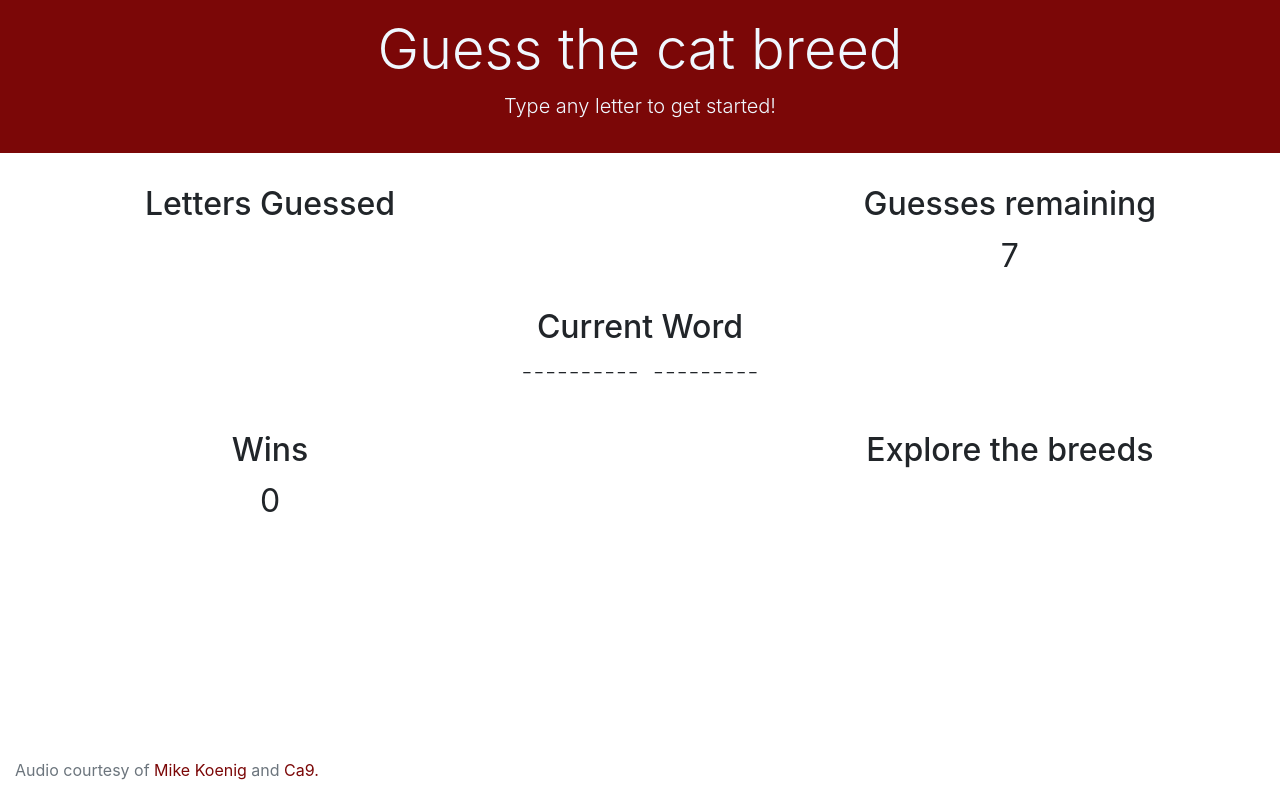
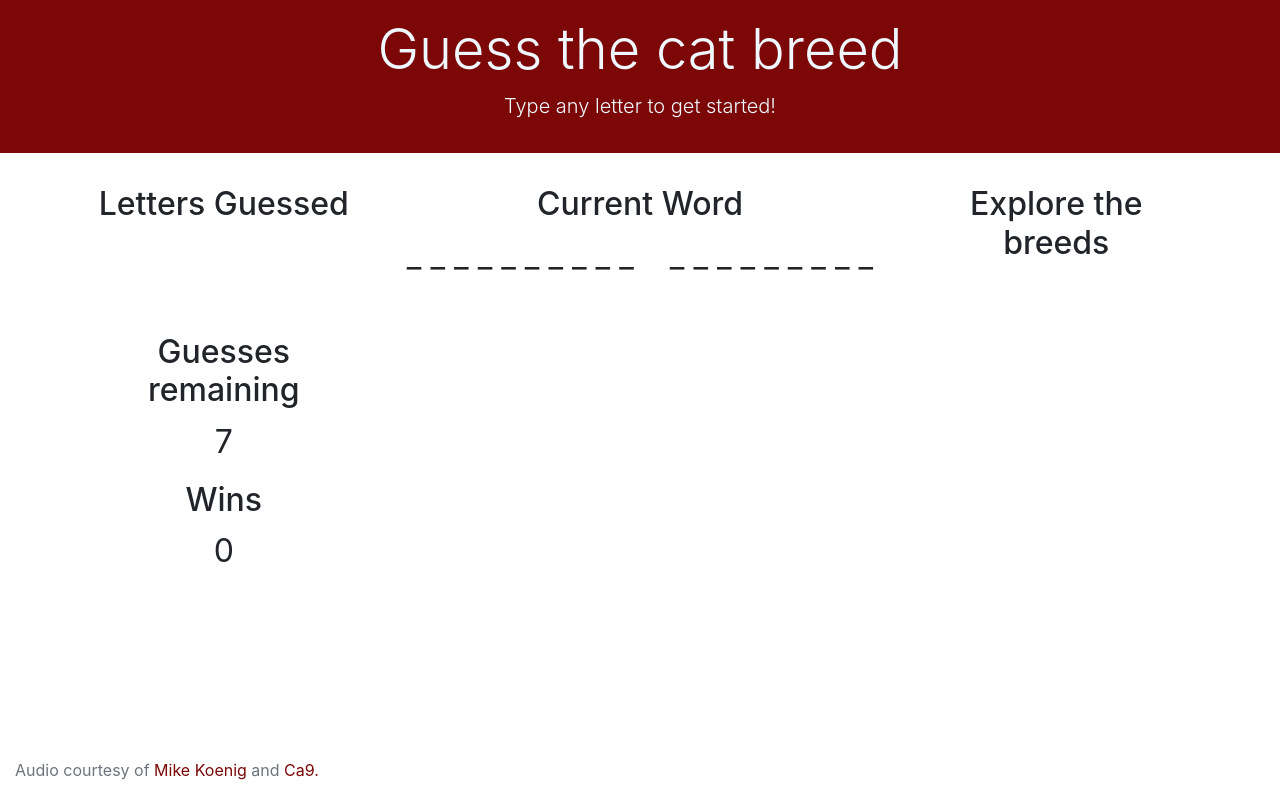
Before and after one commit to kanikas01/Word-Guess-Game, a plain HTML site: page index.html in a window 1280 px wide. Drawn offline with nearby package versions, Linux system fonts and the light colour scheme.

Commit message:
Change grid css

```diff
--- a/assets/css/main.css
+++ b/assets/css/main.css
@@ -35,7 +35,7 @@ a:hover {
 
 .inner-container {
   display: grid;
-  grid-template-columns: repeat(3, 33.33%);
+  grid-template-columns: repeat(4, 25%);
   grid-template-rows: repeat(5, 20%);
 }
 
@@ -43,17 +43,20 @@ a:hover {
   grid-column: 1 / 2;
   grid-row: 1 /2;
   font-size: 2rem;
+  max-height: 160px;
 }
 
 #guesses-remaining-div {
-  grid-column-start: 3;
-  grid-row-start: 1;
+  grid-column: 1 / 2;
+  grid-row: 3 / 4;
   font-size: 2rem;
+  max-height: 160px;
 }
 
 #current-word-div {
-  grid-column: 2 / 3;
-  grid-row: 3 / 4;
+  grid-column: 2 / 4;
+  grid-row: 1 / 3;
+  font-size: 2rem;
 }
 
 #wins-div {
@@ -61,9 +64,10 @@ a:hover {
   grid-column-end: 2;
   grid-row-start: 5;
   font-size: 2rem;
+  max-height: 160px;
 }
 
 #cat-info-div {
-  grid-column-start: 3;
-  grid-row-start: 5;
+  grid-column: 4 / 5;
+  grid-row: 1 / 6;
 }
```
